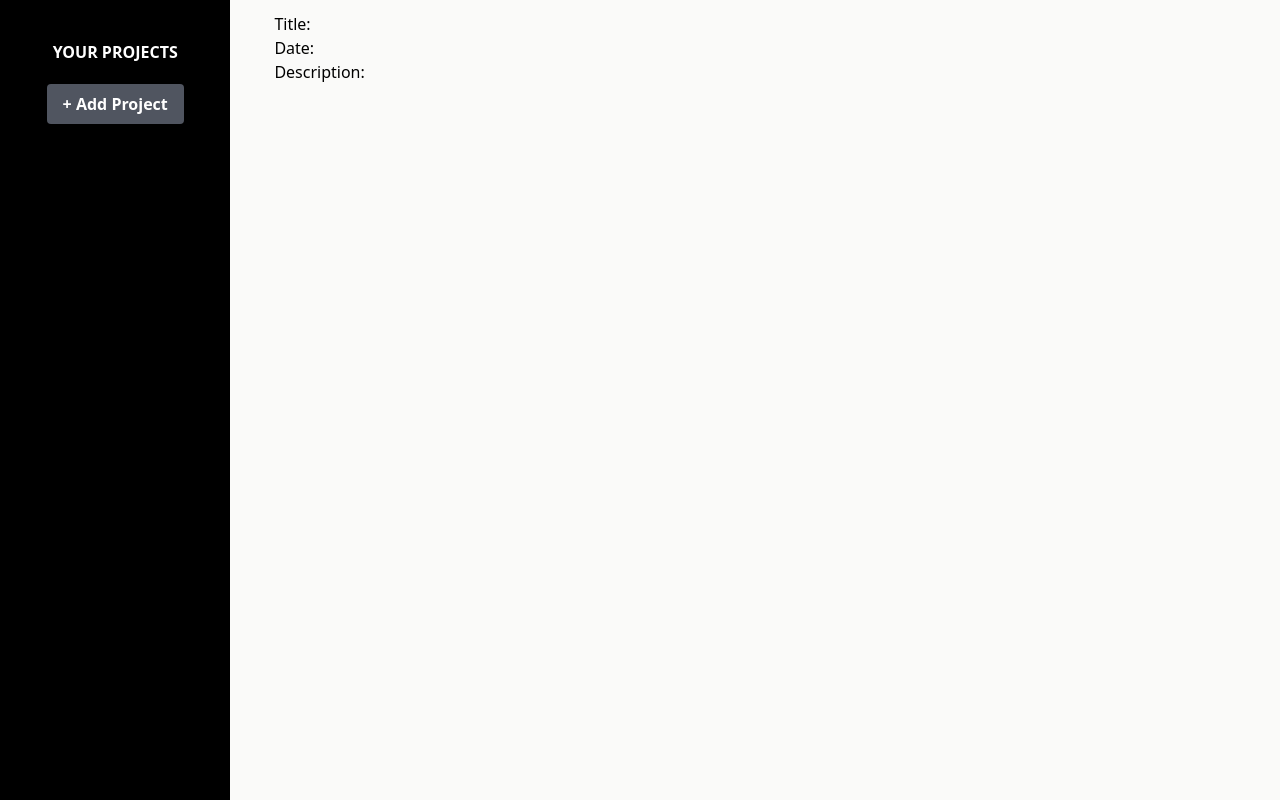
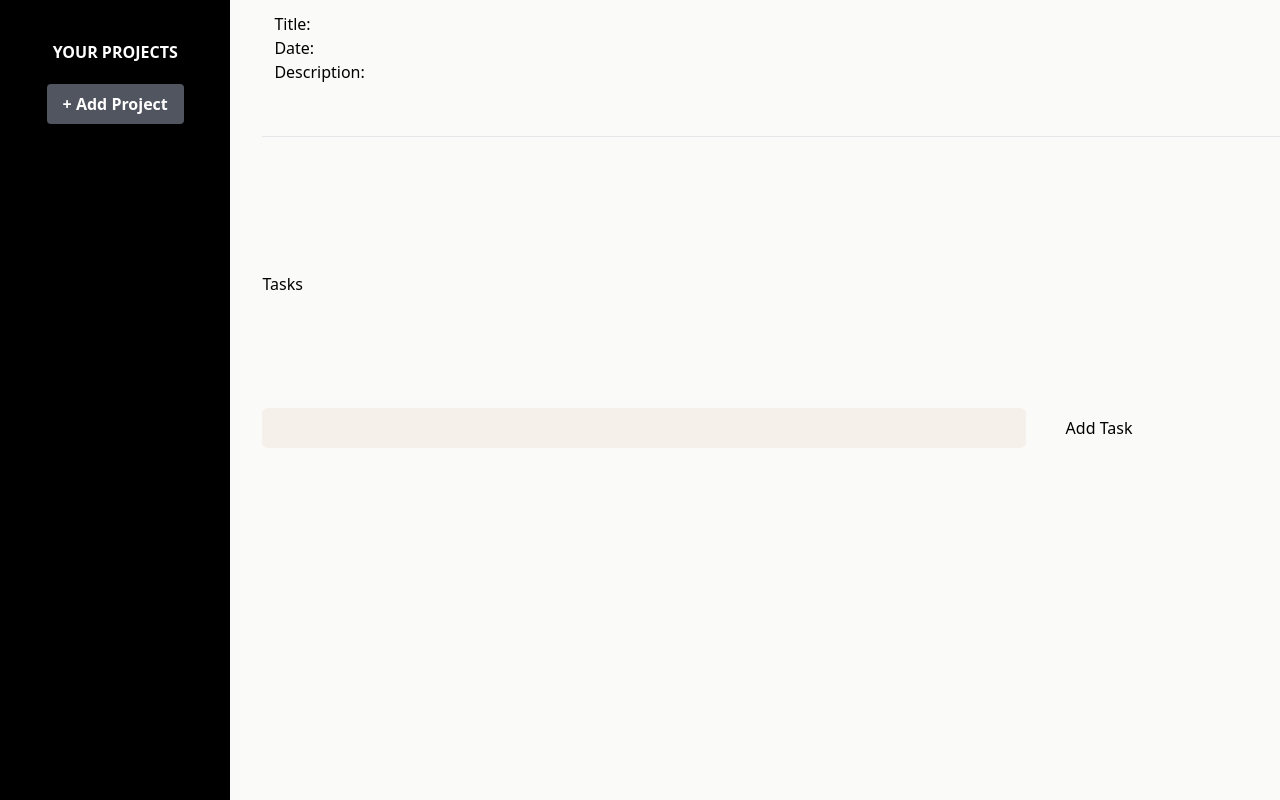
Before and after one commit to sydelled/ProjectMangagment, a React (Vite) app: page /task/1 in a window 1280 px wide. Built offline with nearby package versions, Linux system fonts and the light colour scheme.

Commit message:
task in-progress

```diff
--- a/src/App.jsx
+++ b/src/App.jsx
@@ -15,10 +15,11 @@ function App() {
 
   // Callback function to receive the updated object from Project component
   const handleObjectUpdate = (updatedObj) => {
-    // Appending the new object to the existing array
     //creating an array of objects over multiple updates
     //updates previous empty array with new updated array by spread operator
+    //display onto sidebar
     setUpdatedObject(prevState => [...prevState, updatedObj]);
+    //update object to display in tasks component
     setDisplayTask(updatedObj);
 
   };
--- a/src/components/Task/Task.jsx
+++ b/src/components/Task/Task.jsx
@@ -1,9 +1,24 @@
+
+
+import { useState } from 'react';
+
+
+export default function Task ( { value }){
+
+    const [tasks, setTasks] = useState([]);
+    const [taskInput, setTaskInput] = useState('');
+
+    const handleChange = (event) => {
+        setTaskInput(event.target.value);
+    };
+
+    const addTask = () => {
+        setTasks((prevTasks) => [...prevTasks, taskInput]);
+        setTaskInput(''); // Reset input field after adding task
+    };
 
 
 
-
-
-export default function Task ( { value }){
 
 
     return (
@@ -19,6 +34,21 @@ export default function Task ( { value }){
             <p>Description: {value.Description}</p>
 
         </div>
+        <hr className="solid"></hr>
+        <h1>Tasks</h1>
+        <p>
+            <input className="bg-tan-100/40 px-4 py-2 rounded-md focus:outline-none focus:border-brown-700 focus:border-b-4  w-3/4" type="text" name="" value={tasks} onChange={handleChange}></input>
+            <button className="pl-10" onClick={addTask}>Add Task</button>
+        </p>
+
+        {tasks.map((taskValue, index) => (
+            <div className="flex flex-col bg-tan-100/40 px-4 py-2 rounded-md w-3/4 h-2/4" key={index}>
+                <p>{taskValue}</p>
+            </div>
+            ))}
+
+
+
 
 
 
```
